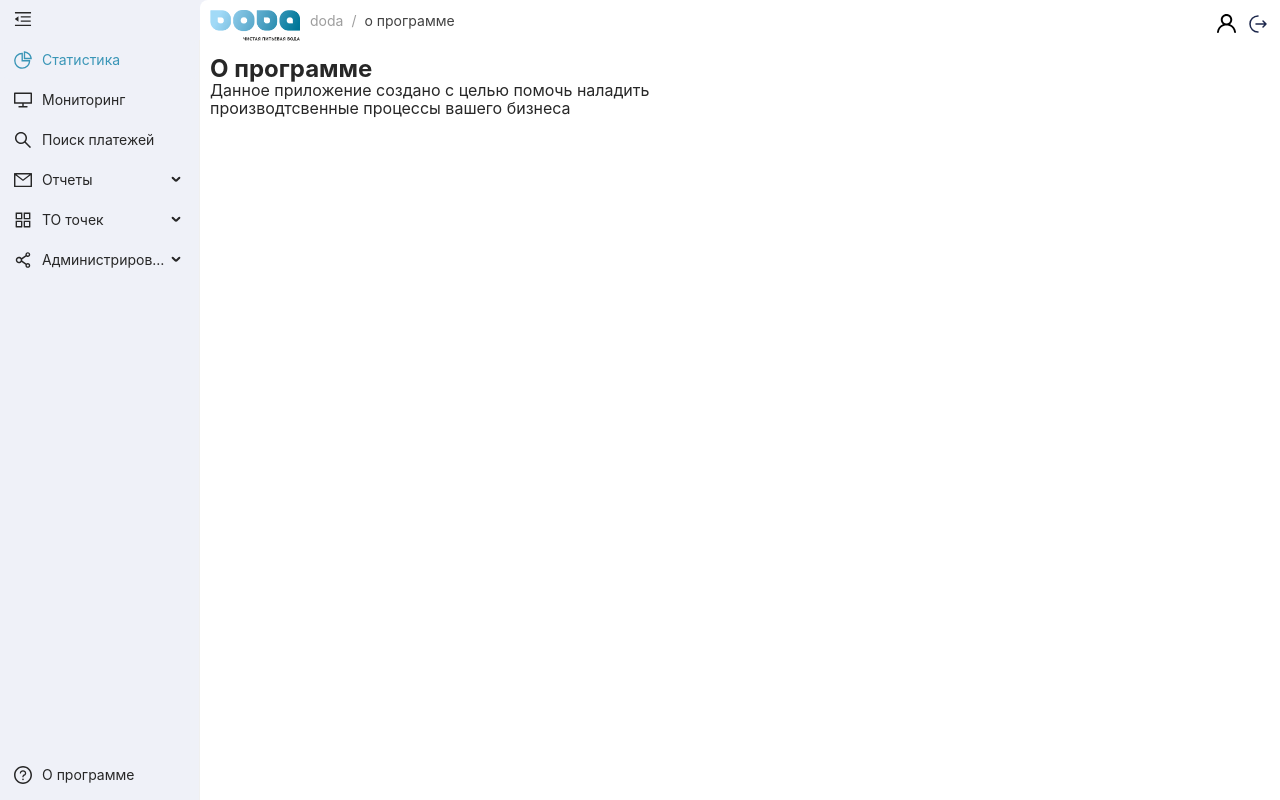
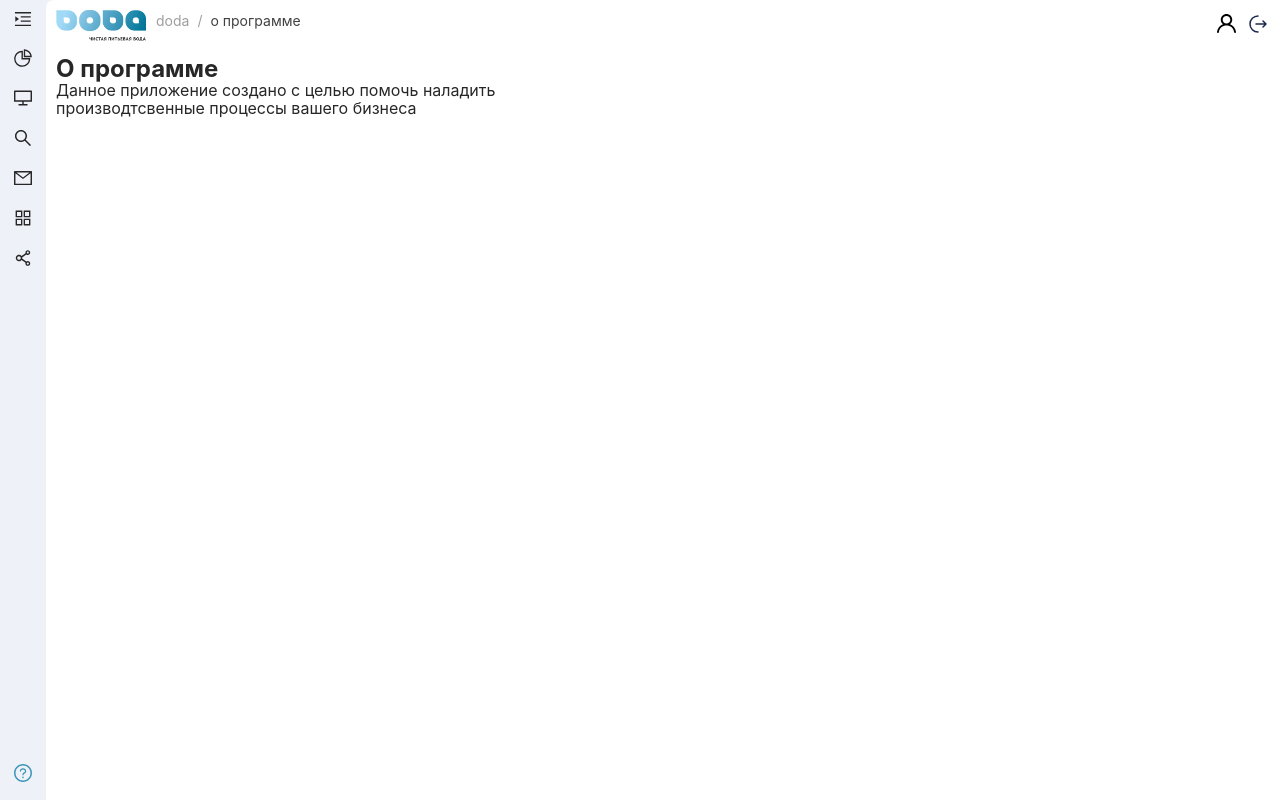
Before and after one commit to kakoi-to-pirat/doda, a React (Vite) app: page /doda/about in a window 1280 px wide. Built offline with nearby package versions, Linux system fonts and the light colour scheme.

Commit message:
add layout config

```diff
--- a/src/app/layouts/appLayout/AppLayout.tsx
+++ b/src/app/layouts/appLayout/AppLayout.tsx
@@ -1,6 +1,7 @@
 import { useState } from 'react';
 import { Outlet } from 'react-router-dom';
 
+import { LAYOUT } from '@/shared/lib';
 import { Sidebar } from '@/widgets/sidebar';
 
 import s from './AppLayout.module.css';
@@ -8,7 +9,9 @@ import s from './AppLayout.module.css';
 import cn from 'classnames';
 
 export const AppLayout = () => {
-  const [isCollapsedNav, setIsCollapsedNav] = useState(false);
+  const [isCollapsedNav, setIsCollapsedNav] = useState(
+    LAYOUT.is_collapsed_nav_default,
+  );
 
   return (
     <div
--- /dev/null
+++ b/src/shared/lib/config/layout.ts
@@ -0,0 +1,3 @@
+export const LAYOUT = {
+  is_collapsed_nav_default: true,
+};
--- a/src/shared/lib/index.ts
+++ b/src/shared/lib/index.ts
@@ -1,3 +1,4 @@
 export { BASE_PATH, PATH_PAGE, PATH_CONFIG } from './config/paths';
 export { BASE_URL } from './config/urls';
 export { POSTS_KEY } from './config/keys';
+export { LAYOUT } from './config/layout';
--- a/src/widgets/sidebar/ui/Sidebar.tsx
+++ b/src/widgets/sidebar/ui/Sidebar.tsx
@@ -1,7 +1,8 @@
 import { Menu } from 'antd';
 import { useState } from 'react';
+import { useLocation } from 'react-router-dom';
 
-import { PATH_CONFIG, PATH_PAGE } from '@/shared/lib';
+import { LAYOUT, PATH_CONFIG } from '@/shared/lib';
 import { MenuFoldOutlined, MenuUnfoldOutlined } from '@ant-design/icons';
 
 import { ISidebar } from './Sidebar.h';
@@ -12,7 +13,11 @@ import { sidebarItems } from '../lib/SidebarItems';
 import cn from 'classnames';
 
 export const Sidebar = ({ className, onCollapse = () => null }: ISidebar) => {
-  const [isCollapsed, setCollapsed] = useState(false);
+  const [isCollapsed, setCollapsed] = useState(LAYOUT.is_collapsed_nav_default);
+  const { pathname } = useLocation();
+
+  const crumbs = pathname.split('/');
+  const subPath = crumbs.slice(0, crumbs.length - 1).join('/');
 
   const toggleCollapsed = () => {
     onCollapse();
@@ -31,7 +36,8 @@ export const Sidebar = ({ className, onCollapse = () => null }: ISidebar) => {
 
       <Menu
         className={s.navigation__menu}
-        defaultSelectedKeys={[PATH_CONFIG[PATH_PAGE.statistics].id]}
+        defaultSelectedKeys={[PATH_CONFIG[pathname]?.id]}
+        defaultOpenKeys={!isCollapsed ? [PATH_CONFIG[subPath]?.id] : []}
         mode='inline'
         inlineCollapsed={isCollapsed}
         items={sidebarItems}
```
